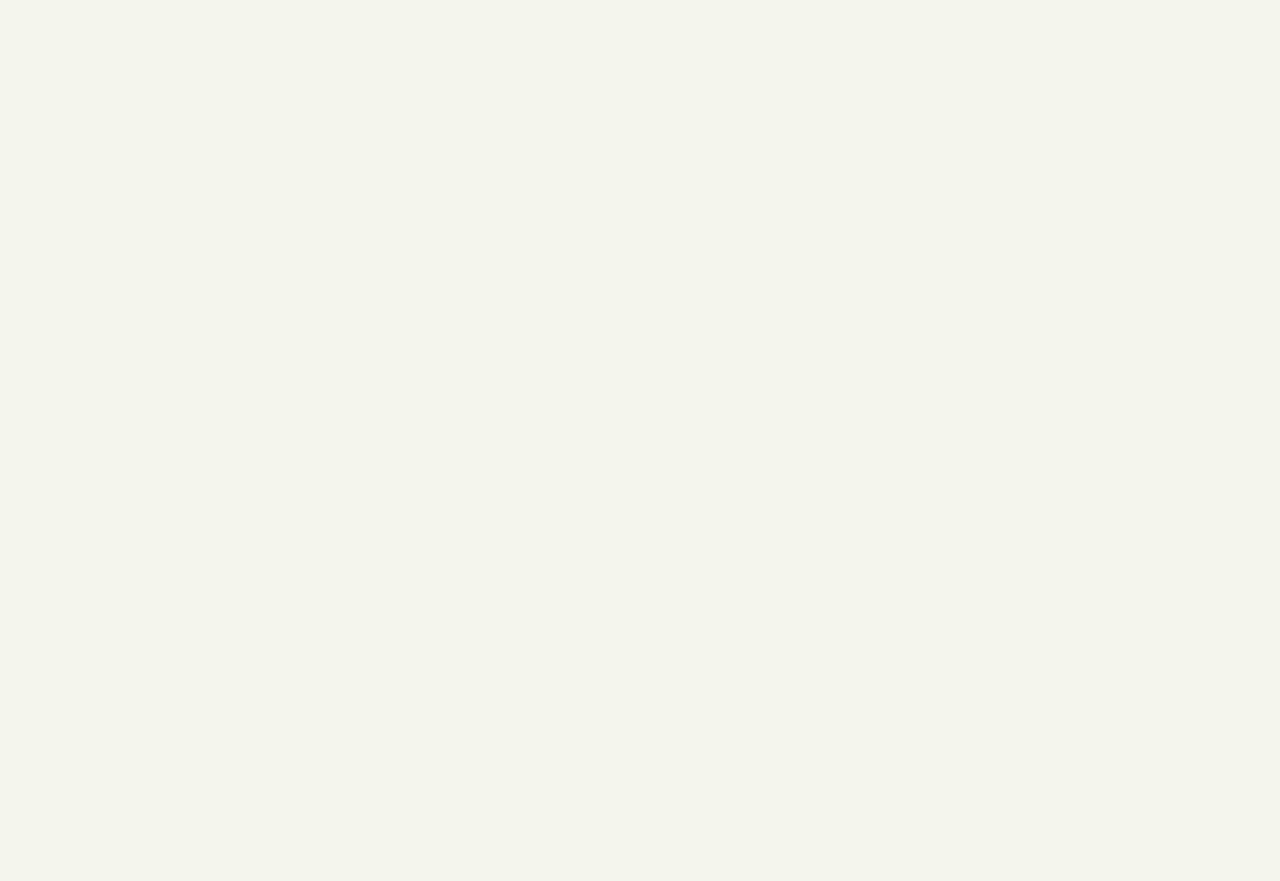
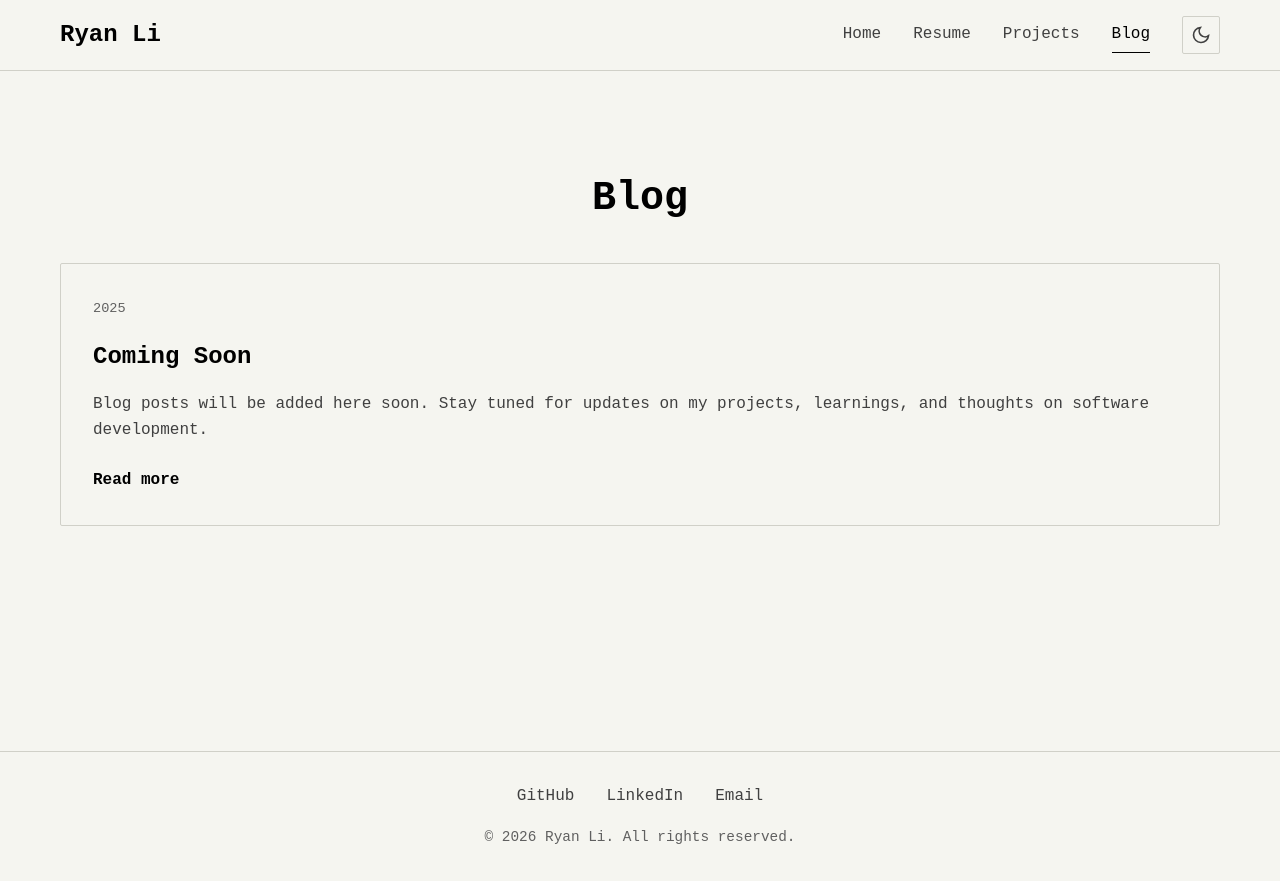
Before and after one commit to rli8145/rli-personal-website, a React (Vite) app: page /blog in a window 1280 px wide. Before the commit this address had no page. Before the commit the page ends 800 px from the top, so only its background shows below. Built offline with nearby package versions, Linux system fonts and the light colour scheme.

Commit message:
reorganized sections

```diff
--- a/src/App.jsx
+++ b/src/App.jsx
@@ -1,9 +1,9 @@
 import { Routes, Route } from 'react-router-dom'
 import MainLayout from './layouts/MainLayout'
 import HomePage from './pages/HomePage'
-import AboutPage from './pages/AboutPage'
 import ResumePage from './pages/ResumePage'
 import ProjectsPage from './pages/ProjectsPage'
+import BlogPage from './pages/BlogPage'
 import './App.css'
 
 function App() {
@@ -11,9 +11,9 @@ function App() {
     <Routes>
       <Route path="/" element={<MainLayout />}>
         <Route index element={<HomePage />} />
-        <Route path="about" element={<AboutPage />} />
         <Route path="resume" element={<ResumePage />} />
         <Route path="projects" element={<ProjectsPage />} />
+        <Route path="blog" element={<BlogPage />} />
       </Route>
     </Routes>
   )
--- /dev/null
+++ b/src/components/Blog.css
@@ -0,0 +1,54 @@
+.blog {
+  padding: 6rem 0;
+  background-color: var(--bg-primary);
+}
+
+.blog-grid {
+  display: grid;
+  grid-template-columns: repeat(auto-fit, minmax(300px, 1fr));
+  gap: 2rem;
+  margin-top: 2rem;
+}
+
+.blog-card {
+  padding: 2rem;
+  border: 1px solid var(--border-color);
+  border-radius: 2px;
+  transition: var(--transition);
+}
+
+.blog-card:hover {
+  border-color: var(--primary-color);
+}
+
+.blog-meta {
+  margin-bottom: 1rem;
+}
+
+.blog-date {
+  font-size: 0.85rem;
+  color: var(--text-light);
+}
+
+.blog-card h3 {
+  font-size: 1.5rem;
+  margin-bottom: 1rem;
+  color: var(--text-primary);
+}
+
+.blog-card p {
+  color: var(--text-secondary);
+  margin-bottom: 1.5rem;
+  line-height: 1.6;
+}
+
+.blog-link {
+  color: var(--primary-color);
+  text-decoration: none;
+  font-weight: 600;
+  transition: var(--transition);
+}
+
+.blog-link:hover {
+  color: var(--secondary-color);
+}
--- /dev/null
+++ b/src/components/Blog.jsx
@@ -0,0 +1,35 @@
+import './Blog.css'
+
+function Blog() {
+  const posts = [
+    {
+      id: 1,
+      title: 'Coming Soon',
+      date: '2025',
+      excerpt: 'Blog posts will be added here soon. Stay tuned for updates on my projects, learnings, and thoughts on software development.',
+      slug: '#'
+    }
+  ]
+
+  return (
+    <section className="blog">
+      <div className="container">
+        <h2 className="section-title">Blog</h2>
+        <div className="blog-grid">
+          {posts.map((post) => (
+            <article key={post.id} className="blog-card">
+              <div className="blog-meta">
+                <span className="blog-date">{post.date}</span>
+              </div>
+              <h3>{post.title}</h3>
+              <p>{post.excerpt}</p>
+              <a href={post.slug} className="blog-link">Read more</a>
+            </article>
+          ))}
+        </div>
+      </div>
+    </section>
+  )
+}
+
+export default Blog
--- a/src/components/Header.jsx
+++ b/src/components/Header.jsx
@@ -15,14 +15,14 @@ function Header() {
           <NavLink to="/" className={({ isActive }) => isActive ? 'active' : ''} end>
             Home
           </NavLink>
-          <NavLink to="/about" className={({ isActive }) => isActive ? 'active' : ''}>
-            About
-          </NavLink>
           <NavLink to="/resume" className={({ isActive }) => isActive ? 'active' : ''}>
             Resume
           </NavLink>
           <NavLink to="/projects" className={({ isActive }) => isActive ? 'active' : ''}>
             Projects
+          </NavLink>
+          <NavLink to="/blog" className={({ isActive }) => isActive ? 'active' : ''}>
+            Blog
           </NavLink>
           <ThemeToggle />
         </nav>
--- a/src/components/Projects.css
+++ b/src/components/Projects.css
@@ -1,6 +1,6 @@
 .projects {
   padding: 6rem 0;
-  background-color: var(--bg-secondary);
+  background-color: var(--bg-primary);
 }
 
 .projects-grid {
--- a/src/components/Resume.css
+++ b/src/components/Resume.css
@@ -1,6 +1,6 @@
 .resume {
   padding: 6rem 0;
-  background-color: var(--bg-secondary);
+  background-color: var(--bg-primary);
   min-height: 80vh;
 }
 
--- a/src/index.css
+++ b/src/index.css
@@ -91,7 +91,3 @@ body {
 .page {
   min-height: calc(100vh - 120px);
 }
-
-.home-page .hero {
-  min-height: calc(100vh - 120px);
-}
--- a/src/pages/AboutPage.jsx
+++ /dev/null
@@ -1,11 +0,0 @@
-import About from '../components/About'
-
-function AboutPage() {
-  return (
-    <div className="page about-page">
-      <About />
-    </div>
-  )
-}
-
-export default AboutPage
--- /dev/null
+++ b/src/pages/BlogPage.jsx
@@ -0,0 +1,11 @@
+import Blog from '../components/Blog'
+
+function BlogPage() {
+  return (
+    <div className="page blog-page">
+      <Blog />
+    </div>
+  )
+}
+
+export default BlogPage
--- a/src/pages/HomePage.jsx
+++ b/src/pages/HomePage.jsx
@@ -1,9 +1,11 @@
 import Hero from '../components/Hero'
+import About from '../components/About'
 
 function HomePage() {
   return (
     <div className="page home-page">
       <Hero />
+      <About />
     </div>
   )
 }
```
